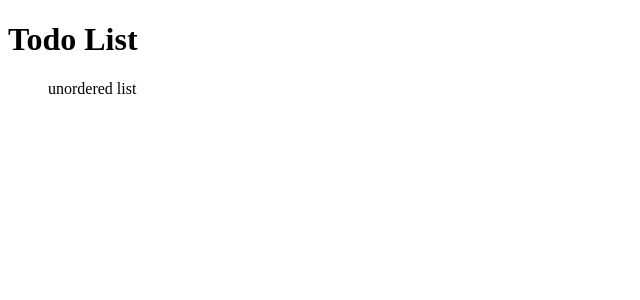
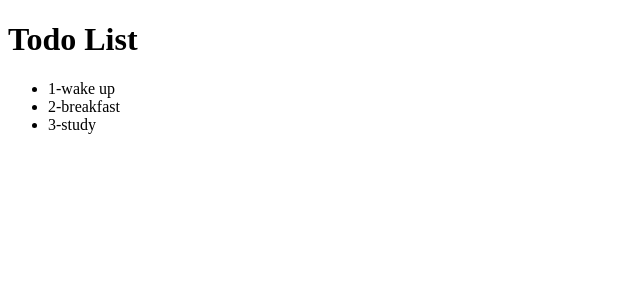
Before and after one commit to ObadaAlkhalaileh/W9D01_React, a React (Create React App) app: page / in a window 1280 px wide. Shown: the top 300 px of the page, without its empty margins (0-640 px from the left). Built offline with nearby package versions, Linux system fonts and the light colour scheme.

Commit message:
Pulse Check 9

```diff
--- a/src/components/List.js
+++ b/src/components/List.js
@@ -1,4 +1,5 @@
 import React from 'react';
+import ListItem from './ListItem'
 
 
 // jsx
@@ -6,7 +7,11 @@ const List = (props) => {
 
     console.log(props);
     const {todos}=props;
-    return <div > < ul > unordered list </ul></div >
+    return <div > < ul >
+    {todos.map((elem,i)=>{
+        return <ListItem key={i} todo={elem.todo} id={elem.id} />
+    })}
+        </ul></div >
 };
 
 export default List;
--- a/src/components/ListItem.js
+++ b/src/components/ListItem.js
@@ -2,8 +2,8 @@ import React from 'react';
 
 
 // jsx
-const ListItem = () => {
-    return <div > < h1 > Todo List </h1></div >
+const ListItem = ({todo,id}) => {
+    return < li >{id}-{todo}</li>
 };
 
 export default ListItem;
```
